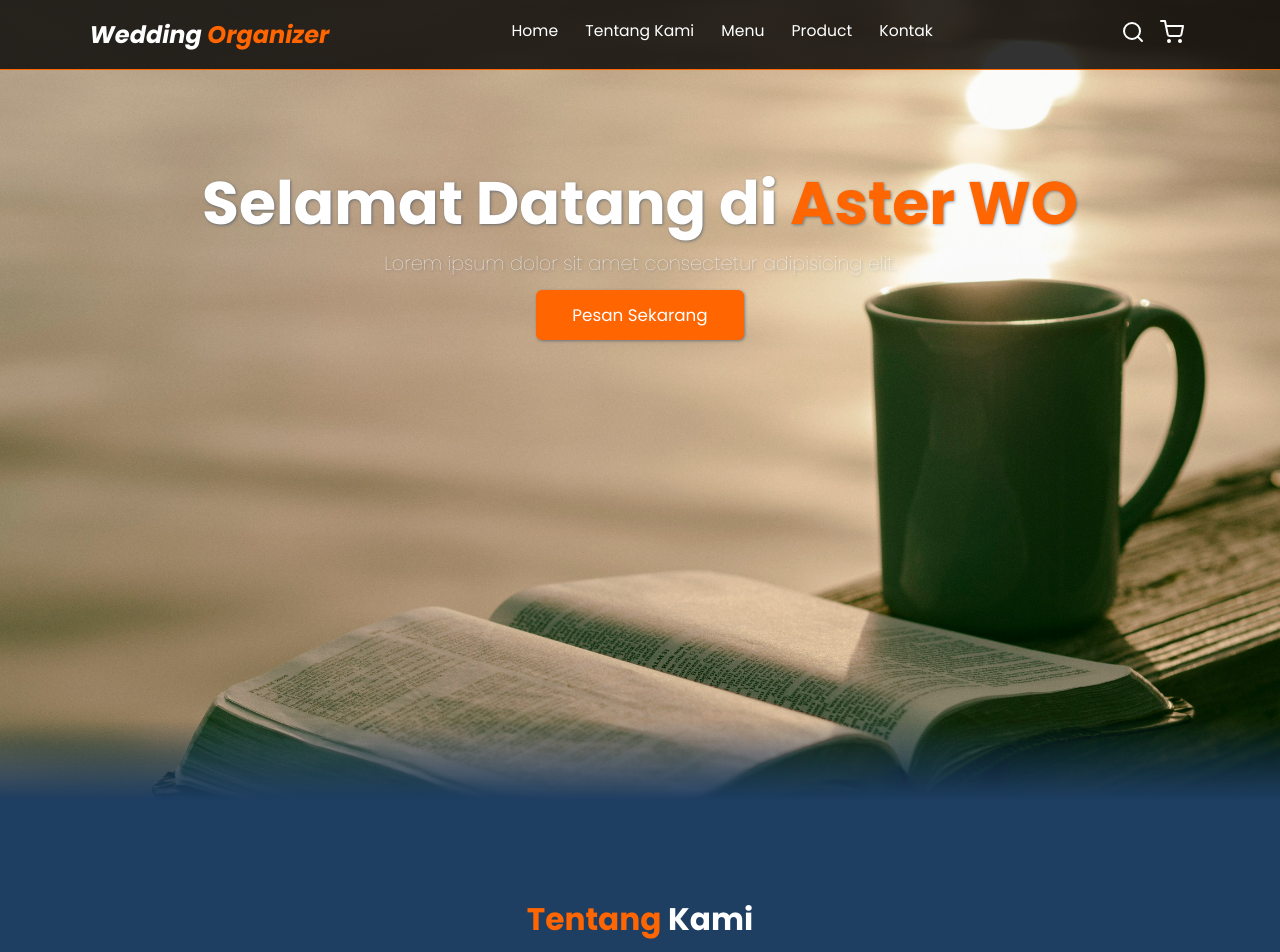
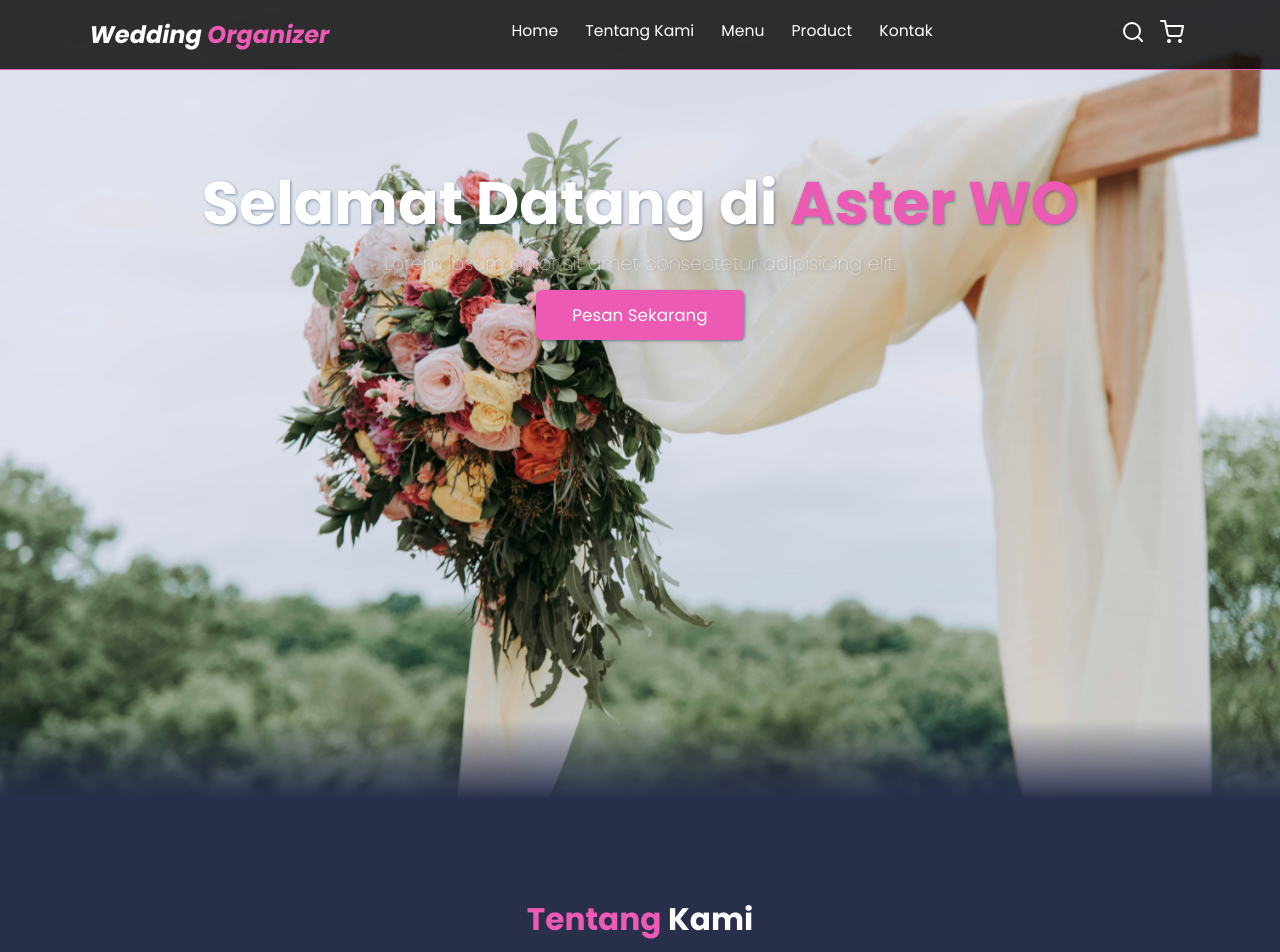
Before and after one commit to AbdulAziz713/Project-2, a PHP site: page / in a window 1280 px wide. Shown: the top 952 px of the page. Run offline with PHP 8.4, Linux system fonts and the light colour scheme.

Commit message:
pesan perubahannya apa

```diff
--- a/css/style.css
+++ b/css/style.css
@@ -1,6 +1,6 @@
 :root {
-  --primary: #ff6500;
-  --bg: #1e3e62;
+  --primary: #ed5ab3;
+  --bg: #282f4b;
 }
 
 * {
```
Also changed, not shown: img/header-bg.jpg, img/menu/espresso.jpg, img/products/product1.jpg, 1 other file.
